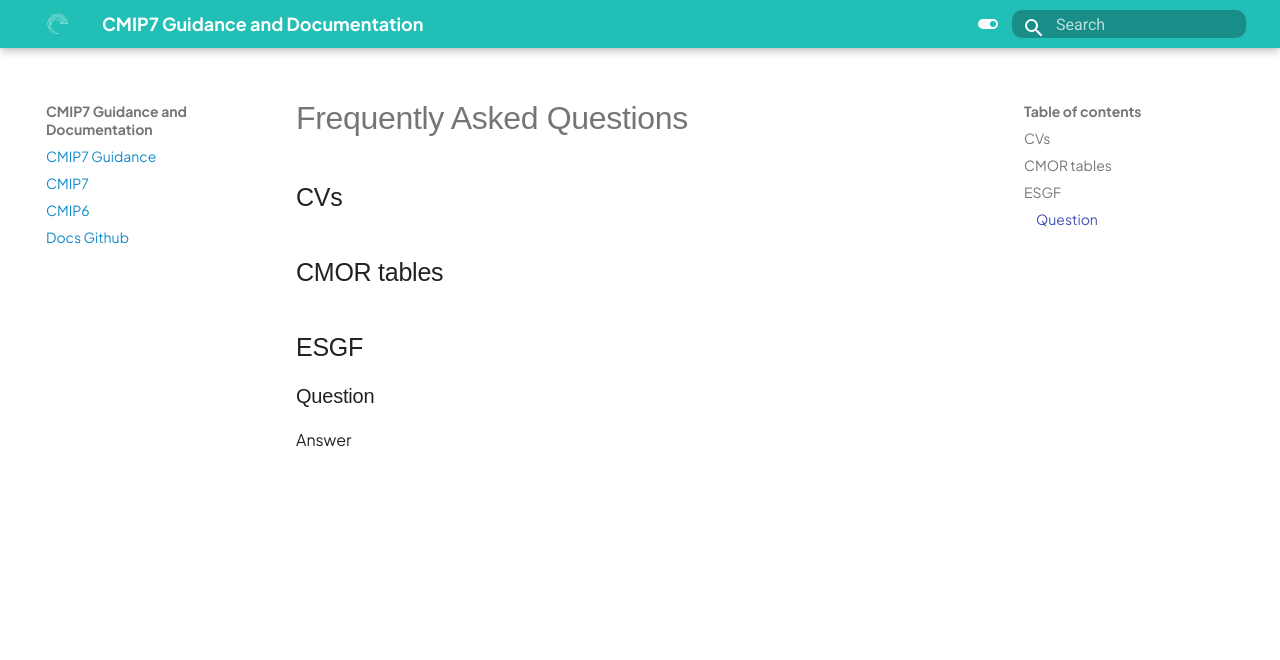
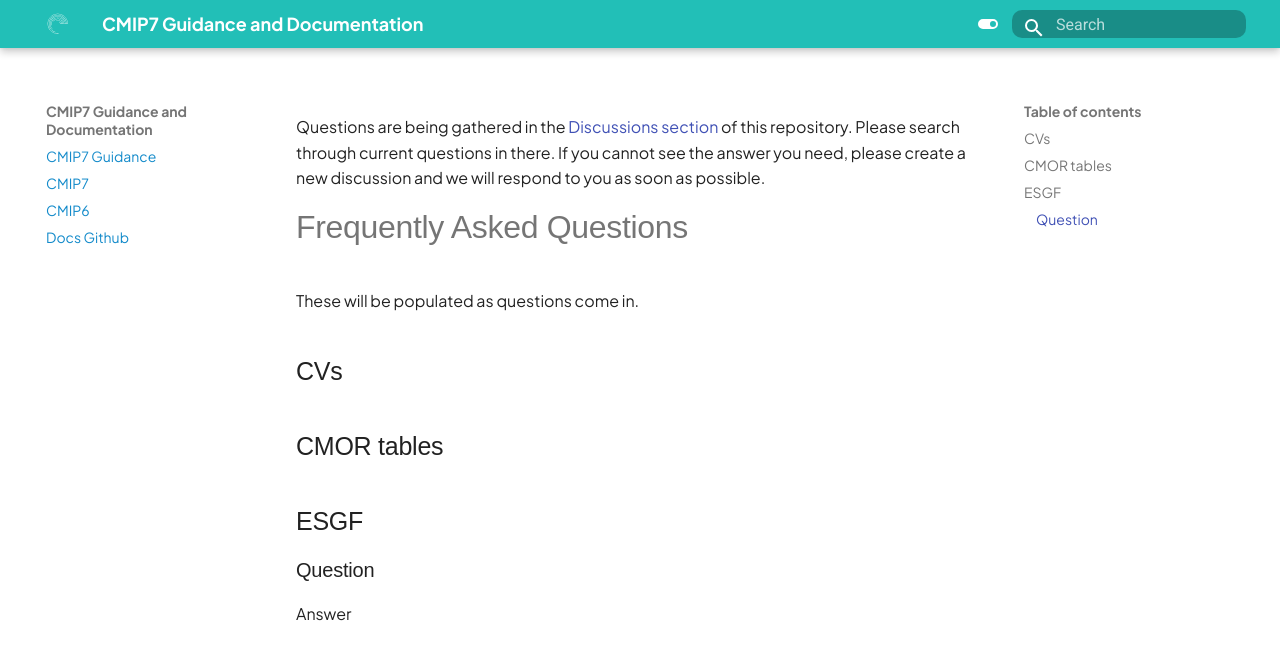
Before and after one commit to WCRP-CMIP/cmip7-guidance, an MkDocs documentation site: the page built from docs/CMIP7/FAQ.md, in a window 1280 px wide. Shown: the top 660 px of the page. Built offline with MkDocs 1.6.1 and Material for MkDocs 9.7.7, drawn with Linux system fonts in a browser that asks for light colours; some web fonts are replaced.

Commit message:
Update FAQ with information on question gathering (#61)
Added a note about gathering questions in the Discussions section.

```diff
--- a/docs/CMIP7/FAQ.md
+++ b/docs/CMIP7/FAQ.md
@@ -2,8 +2,9 @@
 layout: default
 title: CMIP7 Frequently Asked Questions
 ---
-
+Questions are being gathered in the [Discussions section](https://github.com/WCRP-CMIP/cmip7-guidance/discussions/categories/q-a) of this repository. Please search through current questions in there. If you cannot see the answer you need, please create a new discussion and we will respond to you as soon as possible.
 # Frequently Asked Questions
+These will be populated as questions come in.
 
 ## CVs
 
```
